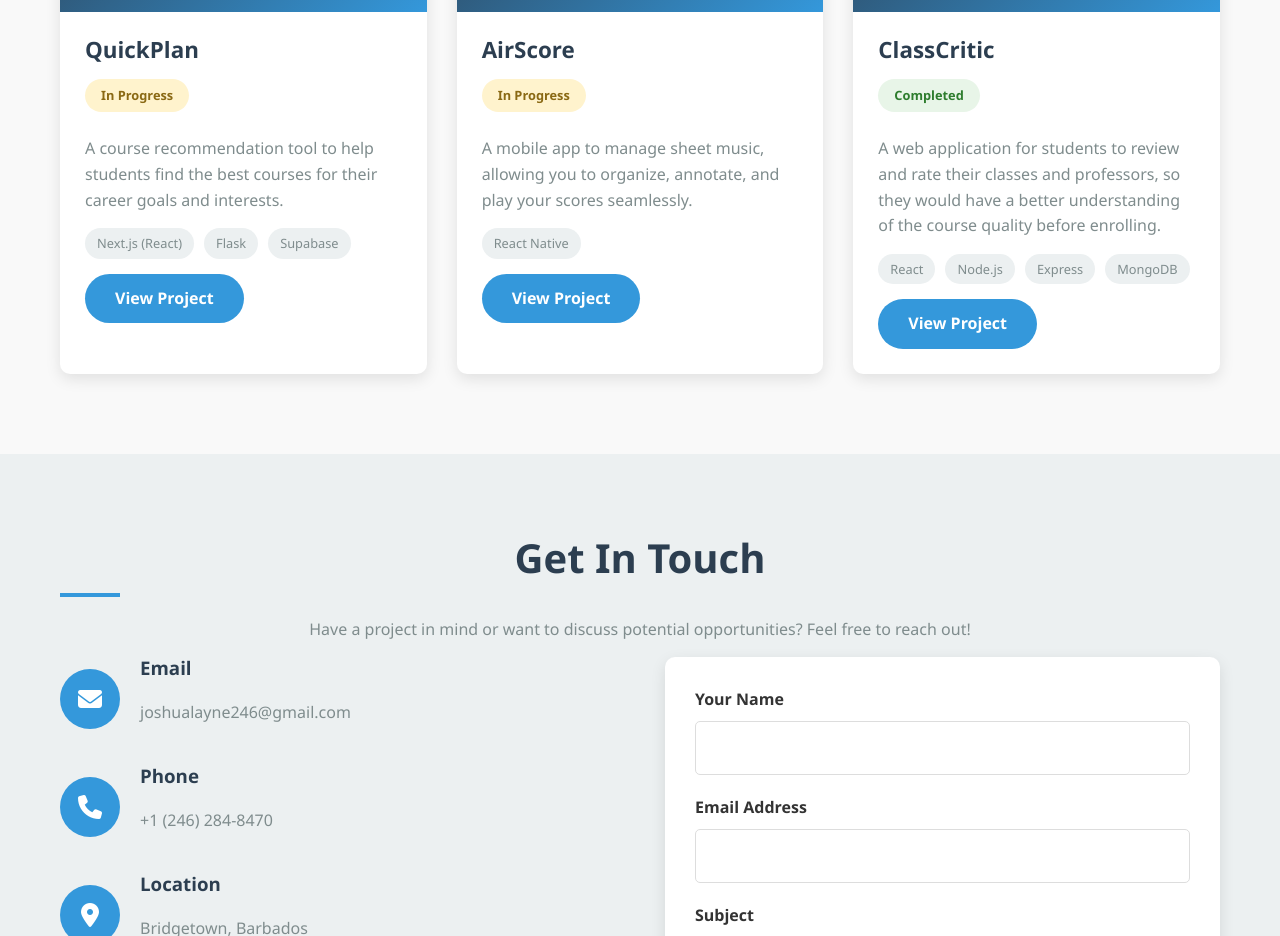
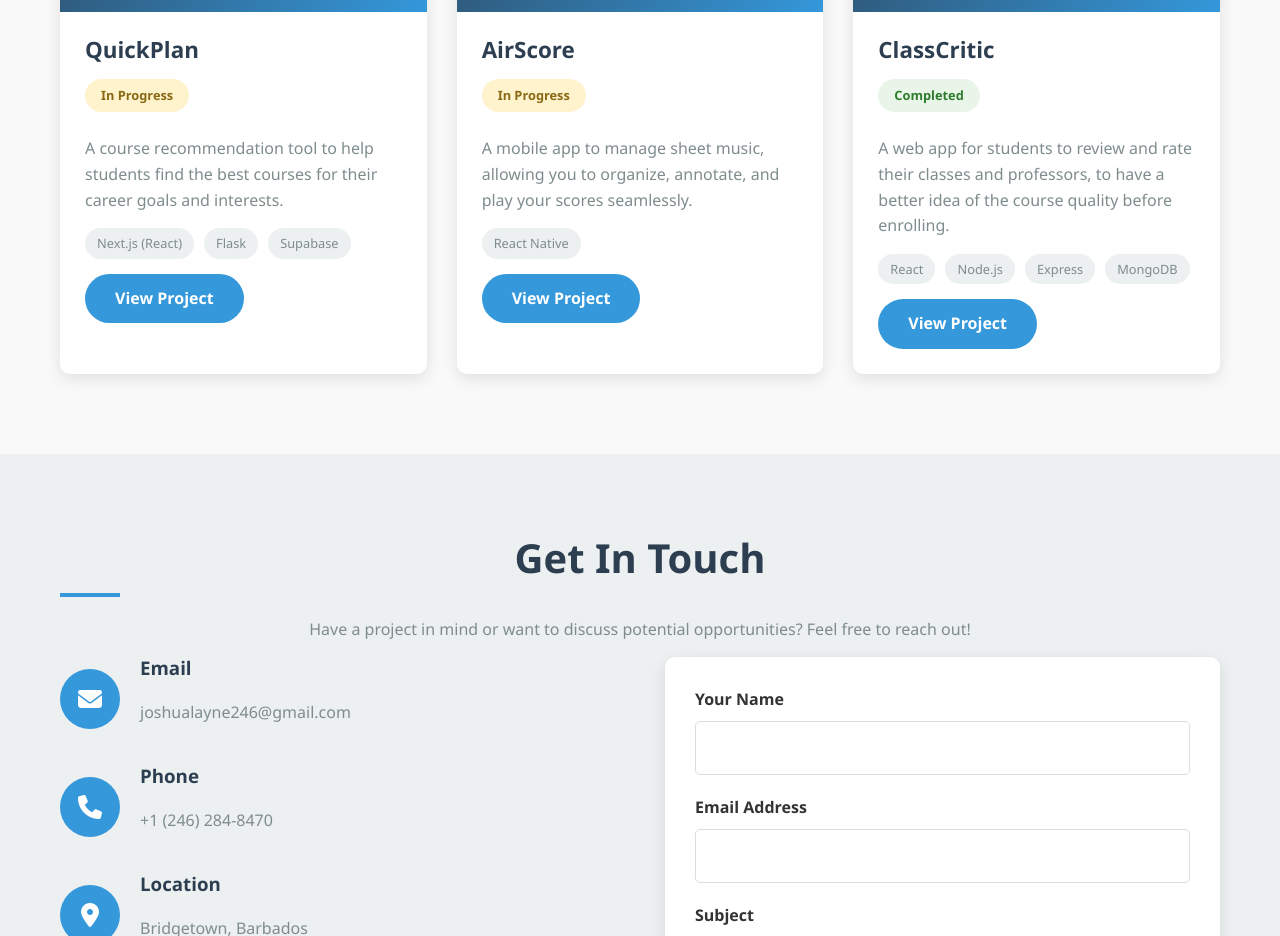
Before and after one commit to jlayne246/joshua-portfolio, a plain HTML site: page index.html in a window 1280 px wide. Shown: the part 2960-3896 px from the top of the page. Drawn offline with Linux system fonts and the light colour scheme.

Commit message:
Edit to index

```diff
--- a/index.html
+++ b/index.html
@@ -757,7 +757,7 @@
                     <div class="project-content">
                         <h3 class="project-title">ClassCritic</h3>
                         <span class="project-status status-completed">Completed</span>
-                        <p>A web application for students to review and rate their classes and professors, so they would have a better understanding of the course quality before enrolling.</p>
+                        <p>A web app for students to review and rate their classes and professors, to have a better idea of the course quality before enrolling.</p>
                         <div class="project-tags">
                             <span class="project-tag">React</span>
                             <span class="project-tag">Node.js</span>
```
